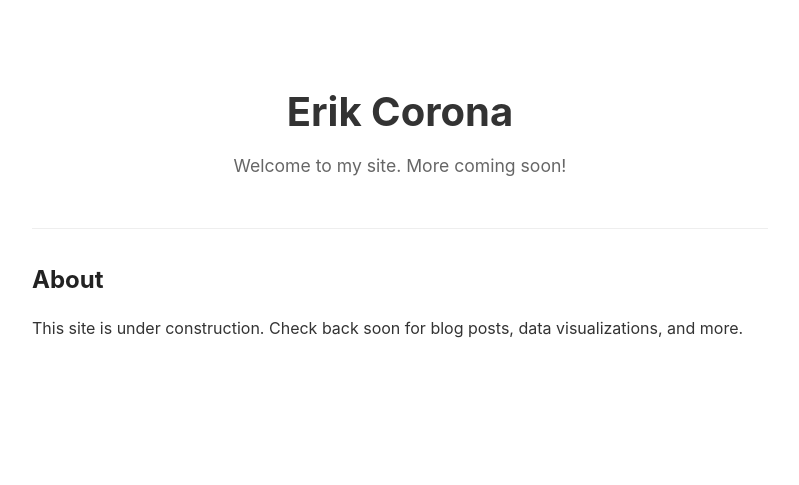
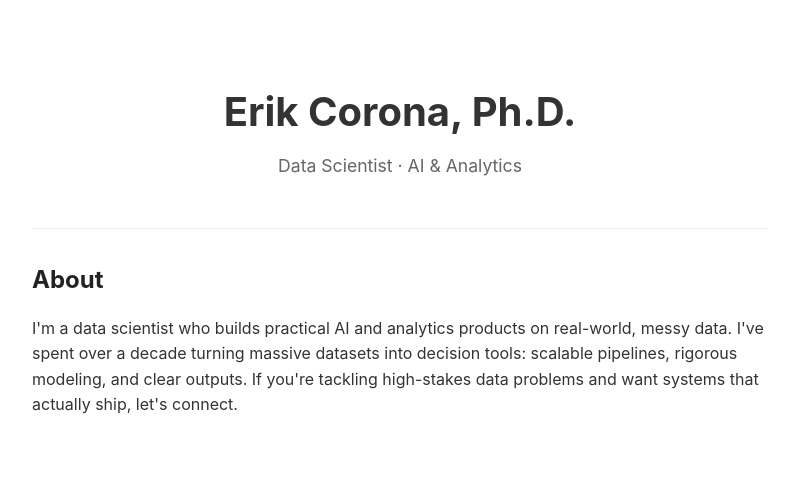
Before and after one commit to erikcorona/erikcorona.github.io, a plain HTML site: page index.html in a window 1280 px wide. Shown: the whole page, without its empty margins (240-1039 px from the left). Drawn offline with Linux system fonts and the light colour scheme.

Commit message:
Update homepage with bio and credentials
Co-Authored-By: Claude Opus 4.5 <noreply@anthropic.com>

```diff
--- a/index.html
+++ b/index.html
@@ -29,12 +29,12 @@
 </head>
 <body>
   <header>
-    <h1>Erik Corona</h1>
-    <p class="subtitle">Welcome to my site. More coming soon!</p>
+    <h1>Erik Corona, Ph.D.</h1>
+    <p class="subtitle">Data Scientist &middot; AI &amp; Analytics</p>
   </header>
   <section>
     <h2>About</h2>
-    <p>This site is under construction. Check back soon for blog posts, data visualizations, and more.</p>
+    <p>I'm a data scientist who builds practical AI and analytics products on real-world, messy data. I've spent over a decade turning massive datasets into decision tools: scalable pipelines, rigorous modeling, and clear outputs. If you're tackling high-stakes data problems and want systems that actually ship, let's connect.</p>
   </section>
 </body>
 </html>
```
